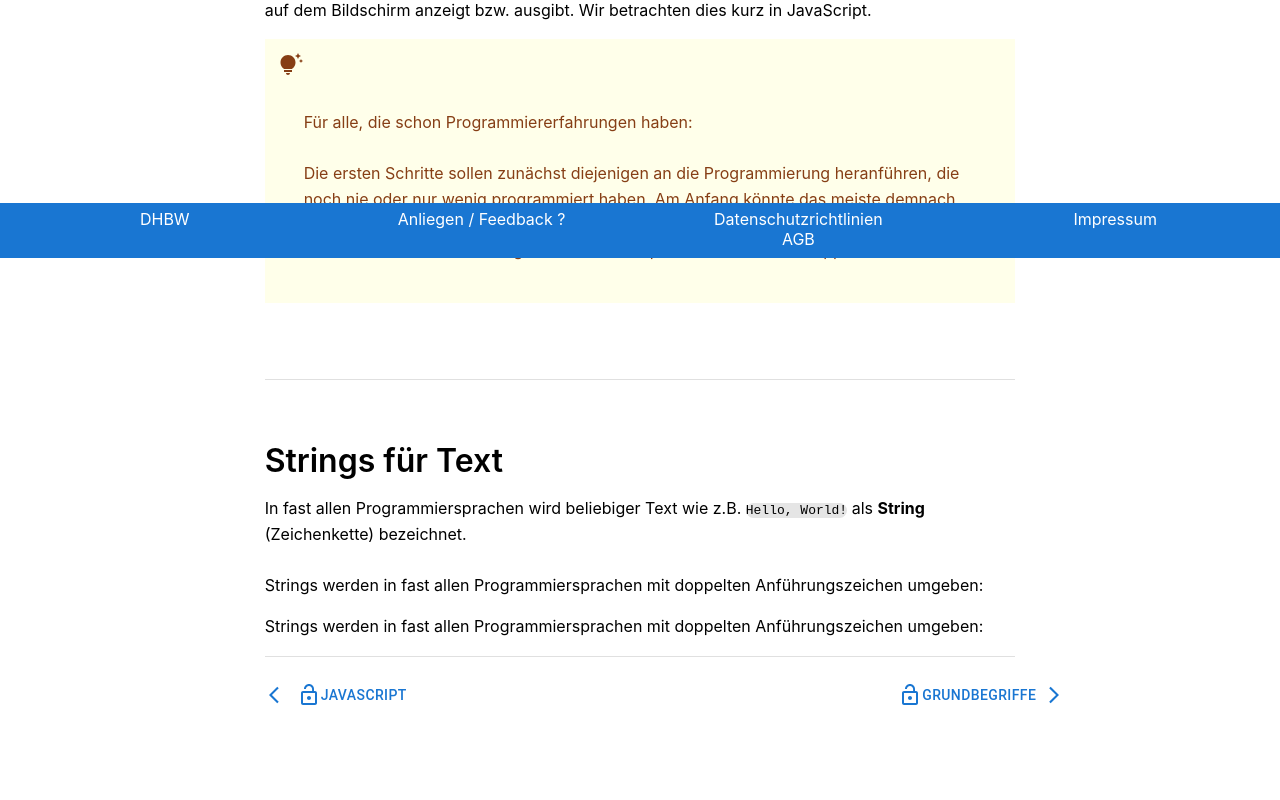
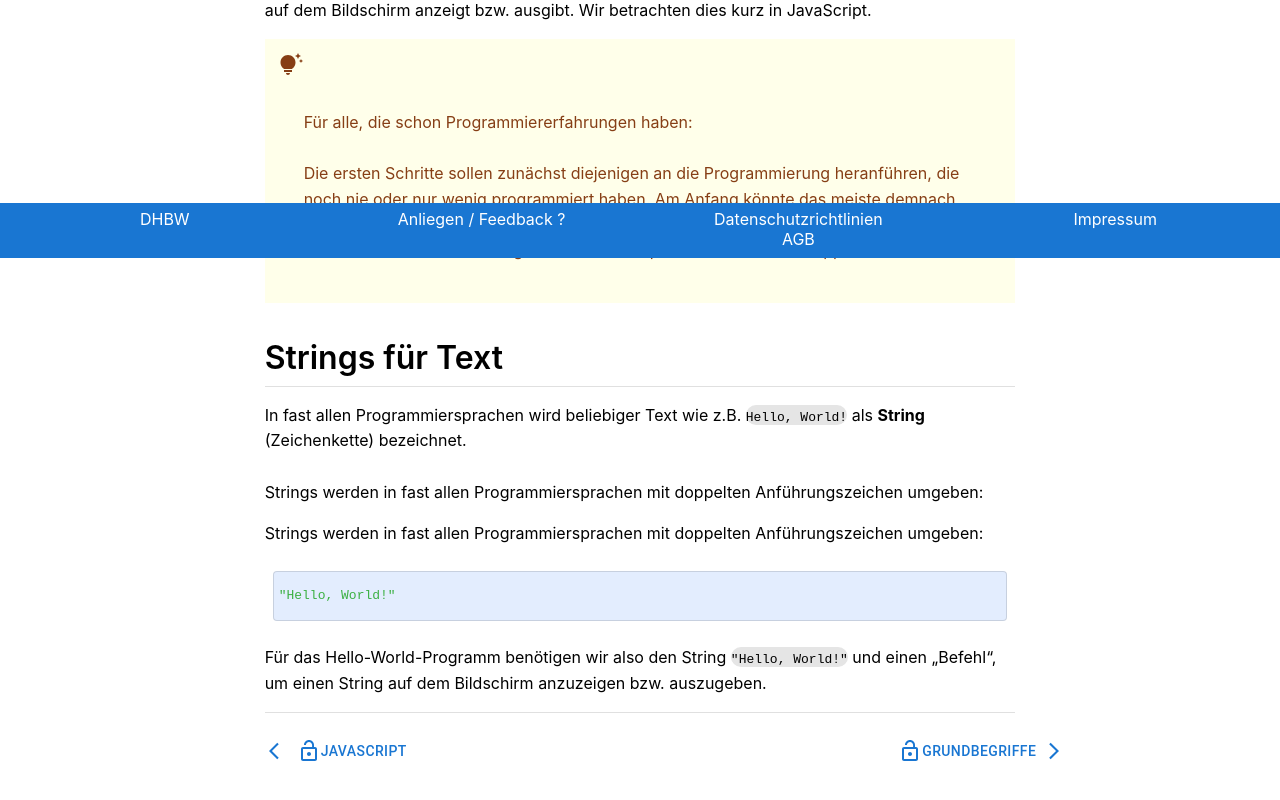
Before and after one commit to sakulklk/Lernmanagement, a Next.js app: page /hello_world in a window 1280 px wide. Shown: the part 542-1342 px from the top of the page. Before the commit the page ends 1321 px from the top, so only its background shows below. Built offline with nearby package versions, Linux system fonts and the light colour scheme.

Commit message:
1 file modified

```diff
--- a/components/inhalt/K1/inhaltJSK1.js
+++ b/components/inhalt/K1/inhaltJSK1.js
@@ -49,7 +49,7 @@ export default function Sidemenu() {
                 color: #0288d1;
                 text-decoration: underline;
               }
-              code{
+              codest{
                 background-color: #e5e5e5;
                 border-radius: 10px;
               }
@@ -92,7 +92,7 @@ export default function Sidemenu() {
               m: 1,
               width: '100%',
               height: 50,
-              background: '#e5e5e5',
+              background: 'rgba(59,130,246,.14)',
             },
           }}
         >
@@ -138,24 +138,56 @@ export default function Sidemenu() {
               oder nützliche Tipps dabei.
             </Box>
           </Box>
-          <br />
-          <br />
-          <br />
-          <Divider />
-          <br />
         </y>
         <h2>Strings für Text</h2>
+        <Divider />
         <p>
           In fast allen Programmiersprachen wird beliebiger Text wie z.B.{' '}
-          <code> Hello, World!</code> als <b>String</b> (Zeichenkette)
-          bezeichnet.
+          <codest>
+            <code> Hello, World!</code>
+          </codest>{' '}
+          als <b>String</b> (Zeichenkette) bezeichnet.
           <br />
           <br />
           Strings werden in fast allen Programmiersprachen mit doppelten
           Anführungszeichen umgeben:
         </p>
         <p>
-        Strings werden in fast allen Programmiersprachen mit doppelten Anführungszeichen umgeben:
+          Strings werden in fast allen Programmiersprachen mit doppelten
+          Anführungszeichen umgeben:
+        </p>
+        <Box
+          sx={{
+            display: 'flex',
+            '& > :not(style)': {
+              m: 1,
+              width: '100%',
+              height: 50,
+              background: 'rgba(59,130,246,.14)',
+            },
+          }}
+        >
+          <Paper
+            variant="outlined"
+            sx={{
+              alignItems: 'center',
+              justifyContent: 'flex-start',
+              display: 'flex',
+              padding: '5px',
+              color: '#3CB043',
+            }}
+          >
+            <code> "Hello, World!" </code>
+          </Paper>
+        </Box>
+        <p>
+          {' '}
+          Für das Hello-World-Programm benötigen wir also den String{' '}
+          <codest>
+            <code>"Hello, World!"</code>
+          </codest>{' '}
+          und einen „Befehl“, um einen String auf dem Bildschirm anzuzeigen bzw.
+          auszugeben.
         </p>
         <Divider />
         <br />
```
